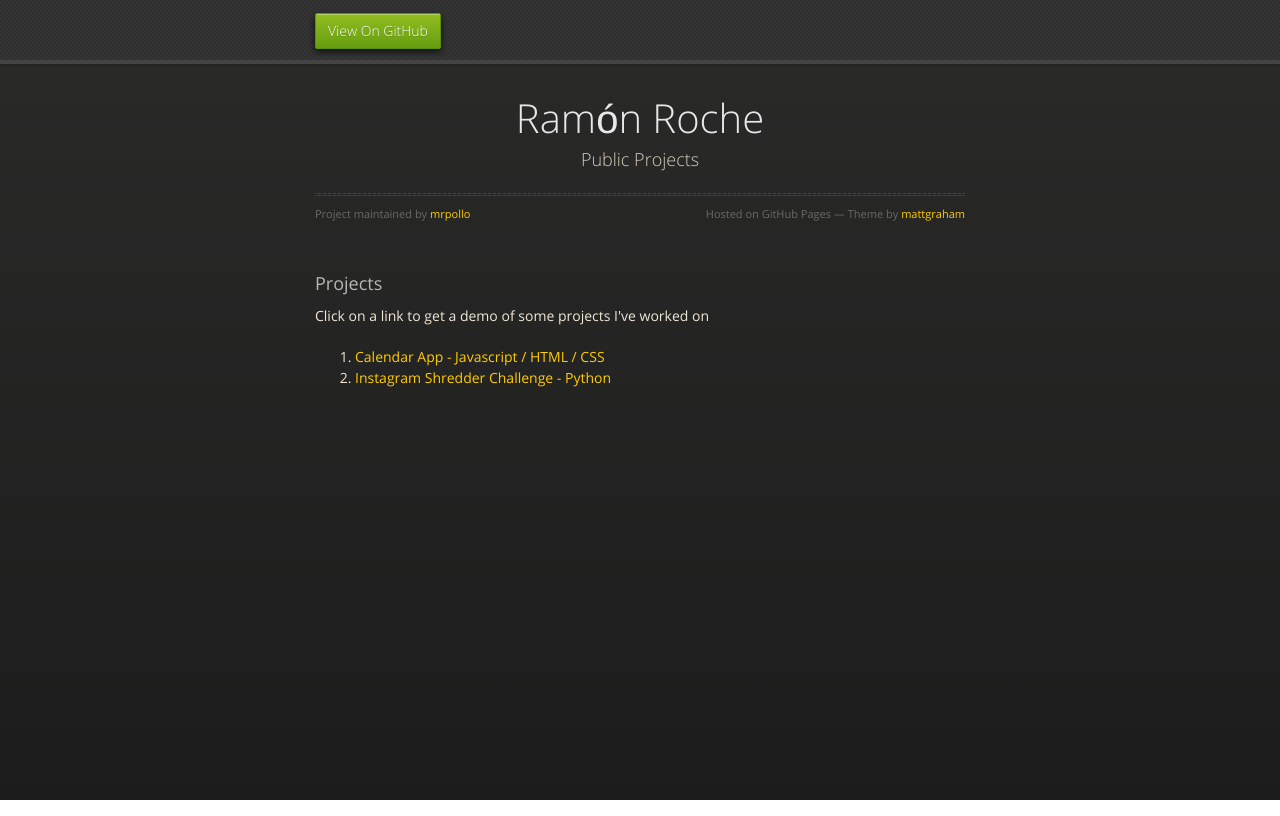
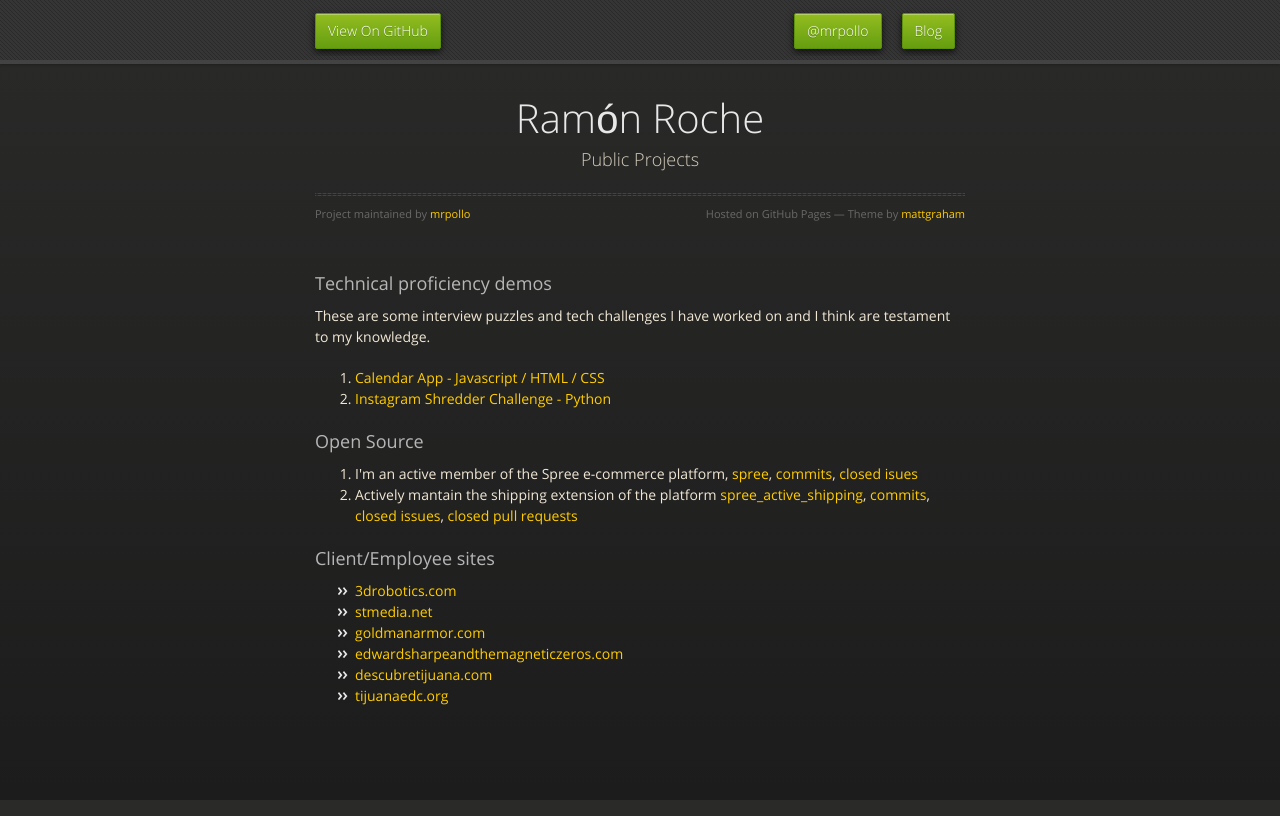
Before and after one commit to mrpollo/mrpollo.github.com, a plain HTML site: page index.html in a window 1280 px wide. Drawn offline with nearby package versions, Linux system fonts and the light colour scheme.

Commit message:
more links and resources

```diff
--- a/index.html
+++ b/index.html
@@ -21,6 +21,8 @@
       <div id="header">
         <nav>
           <li class="fork"><a href="https://github.com/mrpollo">View On GitHub</a></li>
+          <li class="pull-right"><a href="http://ramonroche.com/">Blog</a></li>
+          <li class="pull-right"><a href="https://twitter.com/mrpollo">@mrpollo</a></li>
         </nav>
       </div><!-- end header -->
 
@@ -35,8 +37,8 @@
           <span class="credits right">Hosted on GitHub Pages &mdash; Theme by <a href="http://twitter.com/#!/michigangraham">mattgraham</a></span>
         </div>
 
-        <h3>Projects</h3>
-        <p>Click on a link to get a demo of some projects I've worked on</p>
+        <h3>Technical proficiency demos</h3>
+        <p>These are some interview puzzles and tech challenges I have worked on and I think are testament to my knowledge.</p>
         <ol>
           <li>
             <a href="/Calendar-App/">Calendar App - Javascript / HTML / CSS</a>
@@ -45,6 +47,26 @@
             <a href="/Shredder-Instagram-Challenge/">Instagram Shredder Challenge - Python</a>
           </li>
         </ol>
+
+        <h3>Open Source</h3>
+        <ol>
+          <li>
+            I'm an active member of the Spree e-commerce platform, <a href="https://github.com/spree/spree" target="_blank">spree</a>, <a href="https://github.com/spree/spree/commits?author=mrpollo" target="_blank">commits</a>, <a href="https://github.com/spree/spree/issues/created_by/mrpollo?page=1&state=closed">closed isues</a>
+          </li>
+          <li>
+            Actively mantain the shipping extension of the platform <a href="https://github.com/spree/spree_active_shipping">spree_active_shipping</a>, <a href="https://github.com/spree/spree_active_shipping/commits?author=mrpollo">commits</a>, <a href="https://github.com/spree/spree_active_shipping/issues/created_by/mrpollo?state=closed">closed issues</a>, <a href="https://github.com/spree/spree_active_shipping/pulls/mrpollo?direction=desc&page=1&sort=created&state=closed">closed pull requests</a>
+          </li>
+        </ol>
+
+        <h3>Client/Employee sites</h3>
+        <ul>
+          <li><a href="http://3drobotics.com">3drobotics.com</a></li>
+          <li><a href="http://stmedia.net">stmedia.net</a></li>
+          <li><a href="http://goldmanarmor.com">goldmanarmor.com</a></li>
+          <li><a href="http://edwardsharpeandthemagneticzeros.com">edwardsharpeandthemagneticzeros.com</a>
+          <li><a href="http://www.descubretijuana.com/en">descubretijuana.com</a></li>
+          <li><a href="http://tijuanaedc.org/">tijuanaedc.org</a></li>
+        </ul>
       </section>
 
     </div>
--- a/stylesheets/styles.css
+++ b/stylesheets/styles.css
@@ -770,6 +770,9 @@ dt {
   float: left;
   margin-left: 0px;
 }
+#header nav li.pull-right{
+  margin: 0 10px;
+}
 #header nav li.downloads {
   float: right;
   margin-left: 6px;
@@ -820,6 +823,13 @@ section #title .credits.right {
   float: right;
 }
 
+.pull-left{
+  float: left;
+}
+.pull-right{
+  float: right
+}
+
 @media print, screen and (max-width: 720px) {
   #title .credits {
     display: block;
```
